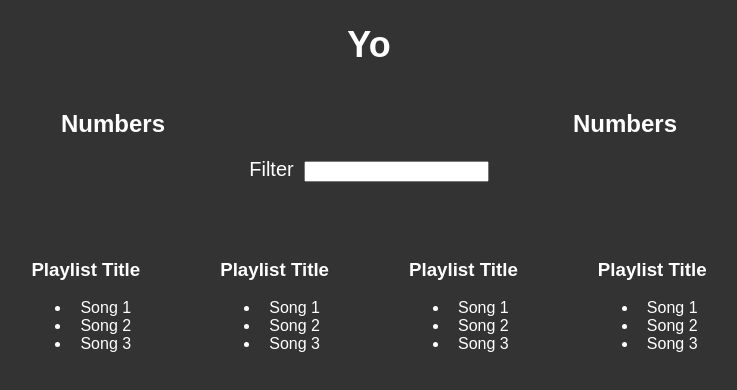
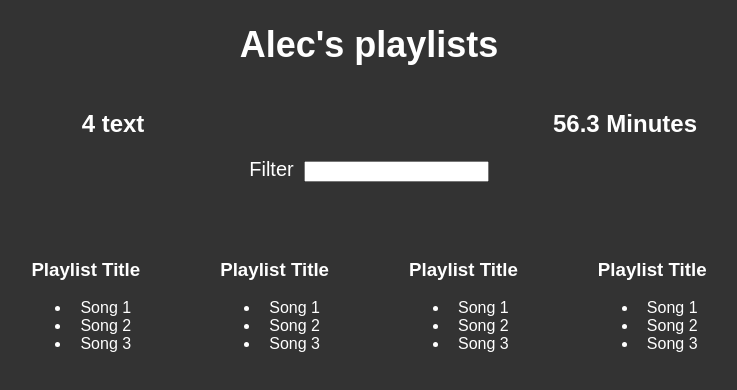
Before and after one commit to Azekyo/spotify-playlist-redesign, a React (Create React App) app: page / in a window 1280 px wide. Shown: the top 390 px of the page, without its empty margins (271-1008 px from the left). Built offline with nearby package versions, Linux system fonts and the light colour scheme.

Commit message:
0.5 alpha

```diff
--- a/src/App.js
+++ b/src/App.js
@@ -9,11 +9,70 @@ let primaryStyle = {
 let inlineBlock = {
   display: `inline-block`
 }
-class Aggregate extends Component {
+let fakeServerData = {
+  user: {
+    name: 'Alec',
+    playlists: [
+    {
+      name: 'High Brow',
+      songs: [
+      {songName: 'Friday', songLength: 234},
+      {songName: 'Toxic', songLength: 190},
+      {songName: 'Pump it', songLength: 200},
+      {songName: 'Lollipop', songLength: 180}
+      ]
+    },
+    {
+      name: 'New Pussy',
+      songs: [
+      {songName: 'The Trip', songLength: 186},
+      {songName: 'Heavens only wishful', songLength: 214},
+      {songName: 'Sink into the floor', songLength: 210},
+      {songName: 'Cold', songLength: 204}
+      ]
+    },
+    {
+      name: 'Hipster Trash',
+      songs: [
+      {songName: 'Nebraska', songLength: 194},
+      {songName: 'Youre so cool', songLength: 195},
+      {songName: 'Some feeling', songLength: 197},
+      {songName: 'Locket', songLength: 198}
+      ]
+    },
+    {
+      name: 'Hip Hoppening',
+      songs: [
+      {songName: 'Karl drogo sighs', songLength: 196},
+      {songName: 'Pride', songLength: 275},
+      {songName: 'Boredom', songLength: 237},
+      {songName: 'OG Kush Diet', songLength: 268}
+      ]
+    }
+    ]
+  }
+}
+class PlaylistCounter extends Component {
   render(){
     return(
       <div style={{width: "40%",...inlineBlock}}>
-      <h2 style={primaryStyle}> Numbers</h2>
+      <h2 style={primaryStyle}> {this.props.playlists.length} text</h2>
+      </div>
+      );
+  }
+}
+
+class HourCounter extends Component {
+  render(){
+    let allSongs = this.props.playlists.reduce((songs, eachPlaylist) => {
+      return songs.concat(eachPlaylist.songs)
+    }, []);
+    let totalPlaylistLength = allSongs.reduce((sum, eachSong) => {
+      return sum + eachSong.songLength
+    } ,0)
+    return(
+      <div style={{width: "40%",...inlineBlock}}>
+      <h2 style={primaryStyle}>{totalPlaylistLength / 60} Minutes</h2>
       </div>
       );
   }
@@ -48,12 +107,22 @@ class Playlist extends Component {
 }
 
 class App extends Component {
+  componentWillMount(){
+    this.setState({serverData: fakeServerData});
+  }
   render() {
     return (
       <div className="App">
-      <h1 style={primaryStyle}>Yo</h1>
-      <Aggregate/>
-      <Aggregate/>
+      {this.state.serverData.user &&
+        <div>
+        <h1 style={primaryStyle}>{this.state.serverData.user.name}'s playlists</h1>
+
+        <PlaylistCounter playlists = {this.state.serverData.user &&
+          this.state.serverData.user.playlists}/>
+          <HourCounter playlists = {this.state.serverData.user.playlists}/>
+          </div>
+        }
+
         <Filter/>
         <Playlist/>
         <Playlist/>
```
Lines whose indentation alone changed are shown as unchanged.
